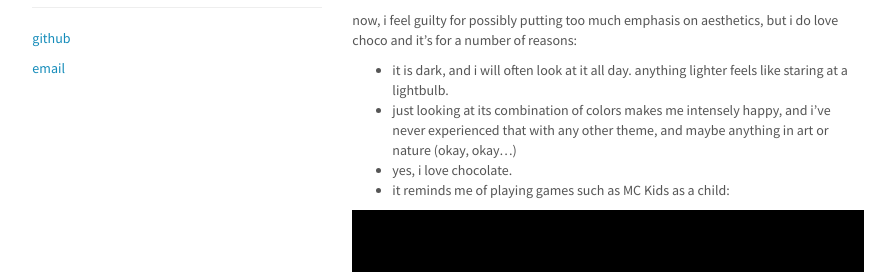
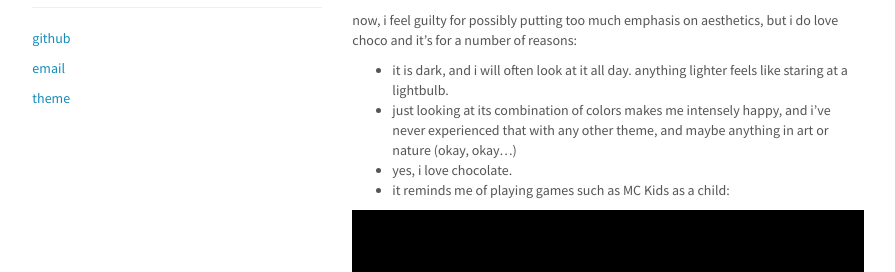
Before and after one commit to imtayadeway/imtayadeway.github.io, a Jekyll site: the page built from _posts/2014-05-30-choco.md, in a window 1280 px wide. Shown: the part 153-425 px from the top of the page, without its empty margins (196-1091 px from the left). Built offline with Jekyll 4.4.1, drawn with Linux system fonts in a browser that asks for light colours; Markdown is read by kramdown in place of the engine named in the settings.

Commit message:
add theme credit

```diff
--- a/_layouts/default.html
+++ b/_layouts/default.html
@@ -25,6 +25,7 @@
             <div class="nav nav-sidebar">
               <p><a href="https://github.com/imtayadeway">github</a></p>
               <p><a href="mailto:hello@mayatideway.com">email</a></p>
+              <p><a href="http://bootswatch.com/lumen">theme</a></p>
             </div>
           </div>
           <div class="col-md-5 main">
```
